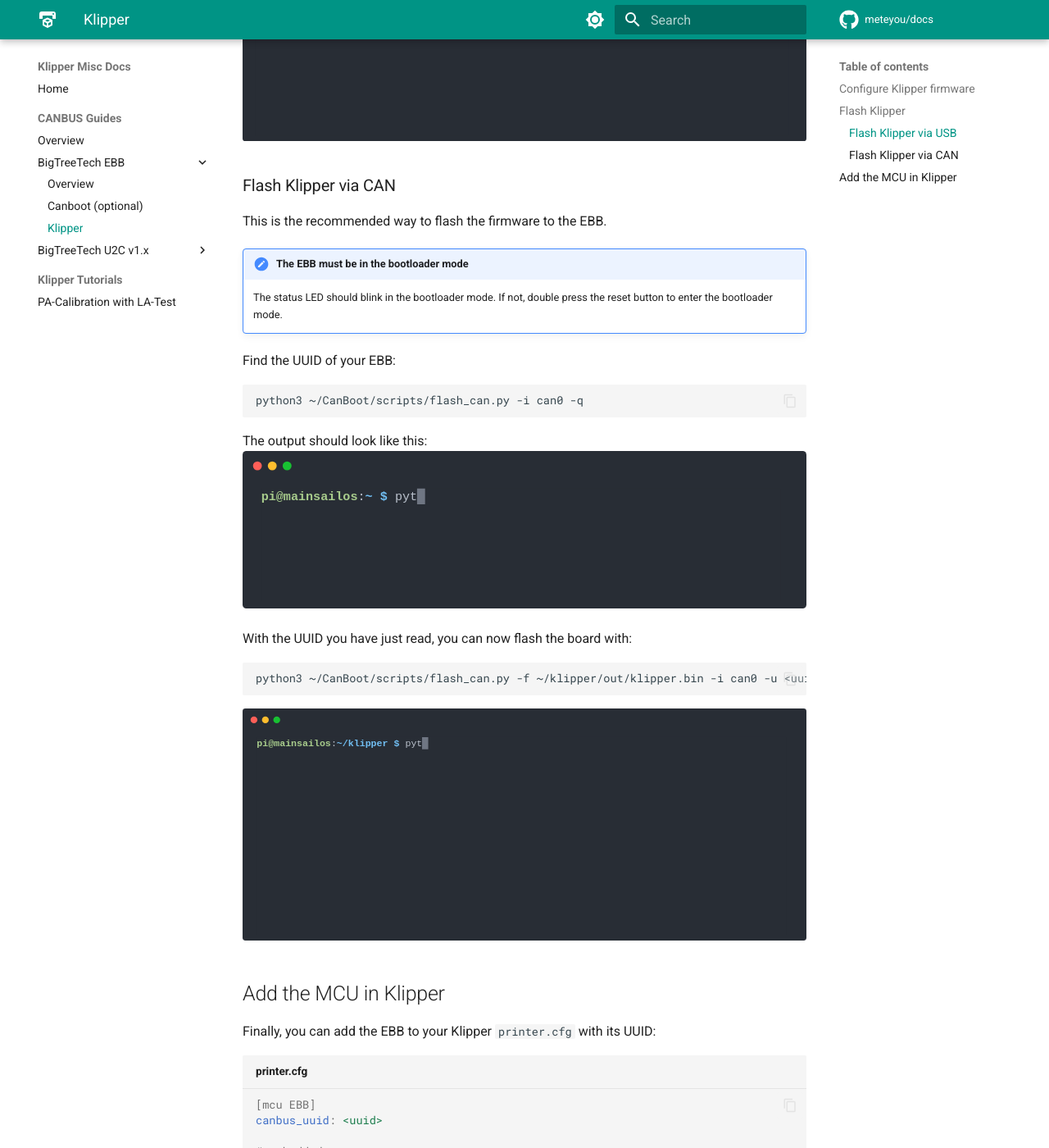
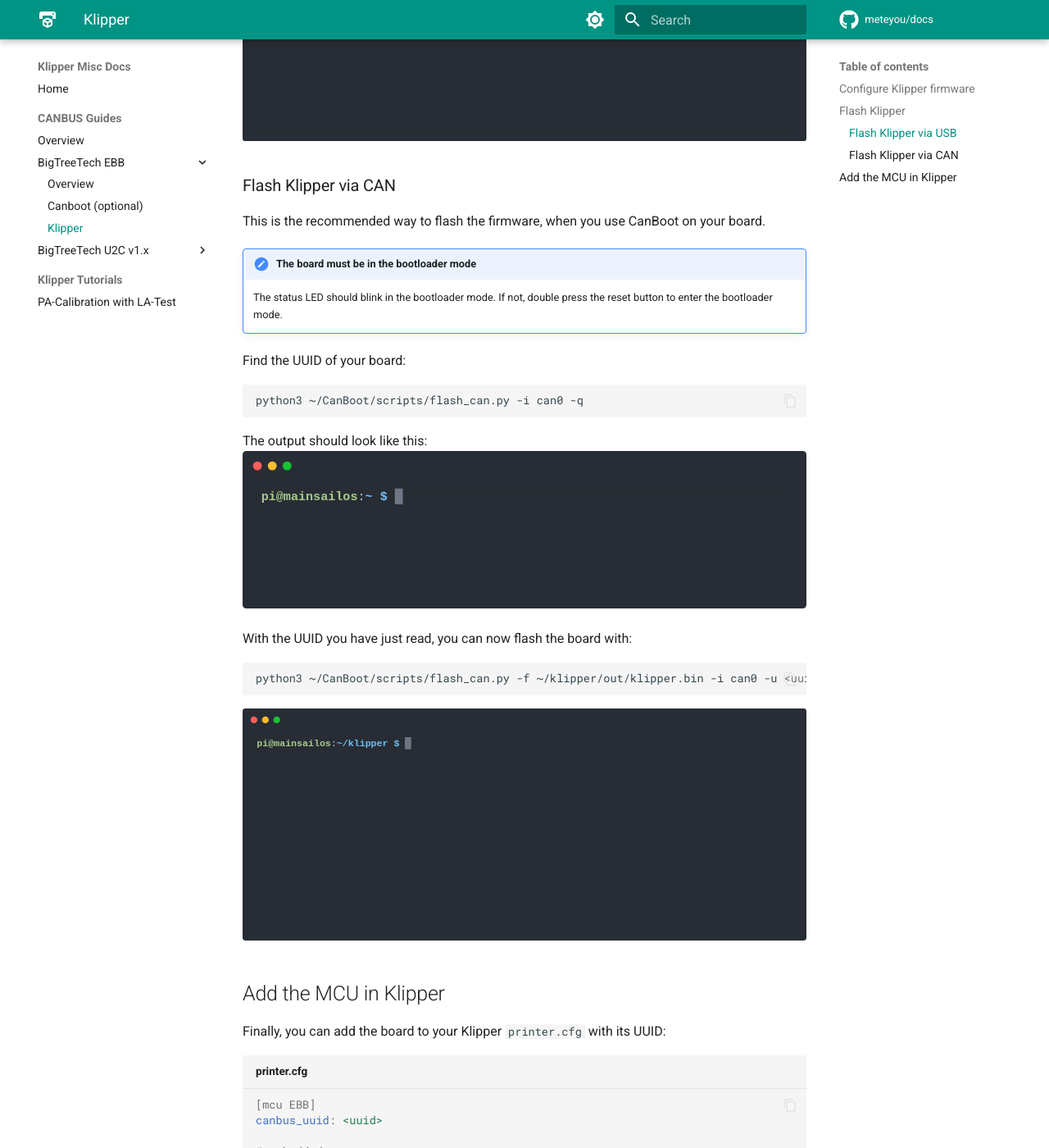
Before and after one commit to meteyou/docs, an MkDocs documentation site: the page built from docs/btt-ebb/klipper.md, in a window 1280 px wide and 1400 px high, scrolled down 2672 px. Shown: the whole window at 82% size. Built offline with MkDocs 1.6.1 and Material for MkDocs 9.7.7, drawn with Linux system fonts in a browser that asks for light colours; comment, search, counter and statistics services are not loaded.

Commit message:
docs: generalize a few texts
Signed-off-by: Stefan Dej <meteyou@gmail.com>

````diff
--- a/docs/btt-ebb/klipper.md
+++ b/docs/btt-ebb/klipper.md
@@ -84,14 +84,14 @@
 ![dfu-util flash klipper](img/dfu-util_flash_klipper.svg)
 
 ### Flash Klipper via CAN
-This is the recommended way to flash the firmware to the EBB.
+This is the recommended way to flash the firmware, when you use CanBoot on your board.
 
-!!! node "The EBB must be in the bootloader mode"
+!!! node "The board must be in the bootloader mode"
 
     The status LED should blink in the bootloader mode. If not, double press the reset button to enter the bootloader
     mode.
 
-Find the UUID of your EBB:
+Find the UUID of your board:
 ``` bash
 python3 ~/CanBoot/scripts/flash_can.py -i can0 -q
 ```
@@ -105,7 +105,7 @@
 ![Flash Klipper via CanBoot](img/canboot_flash_klipper.svg)
 
 ## Add the MCU in Klipper
-Finally, you can add the EBB to your Klipper `printer.cfg` with its UUID:
+Finally, you can add the board to your Klipper `printer.cfg` with its UUID:
 ``` yaml title="printer.cfg"
 [mcu EBB]
 canbus_uuid: <uuid>
````
Also changed, not shown: docs/btt-u2c-v1.x/klipper-usb-to-can.md (+3 -3 lines).
